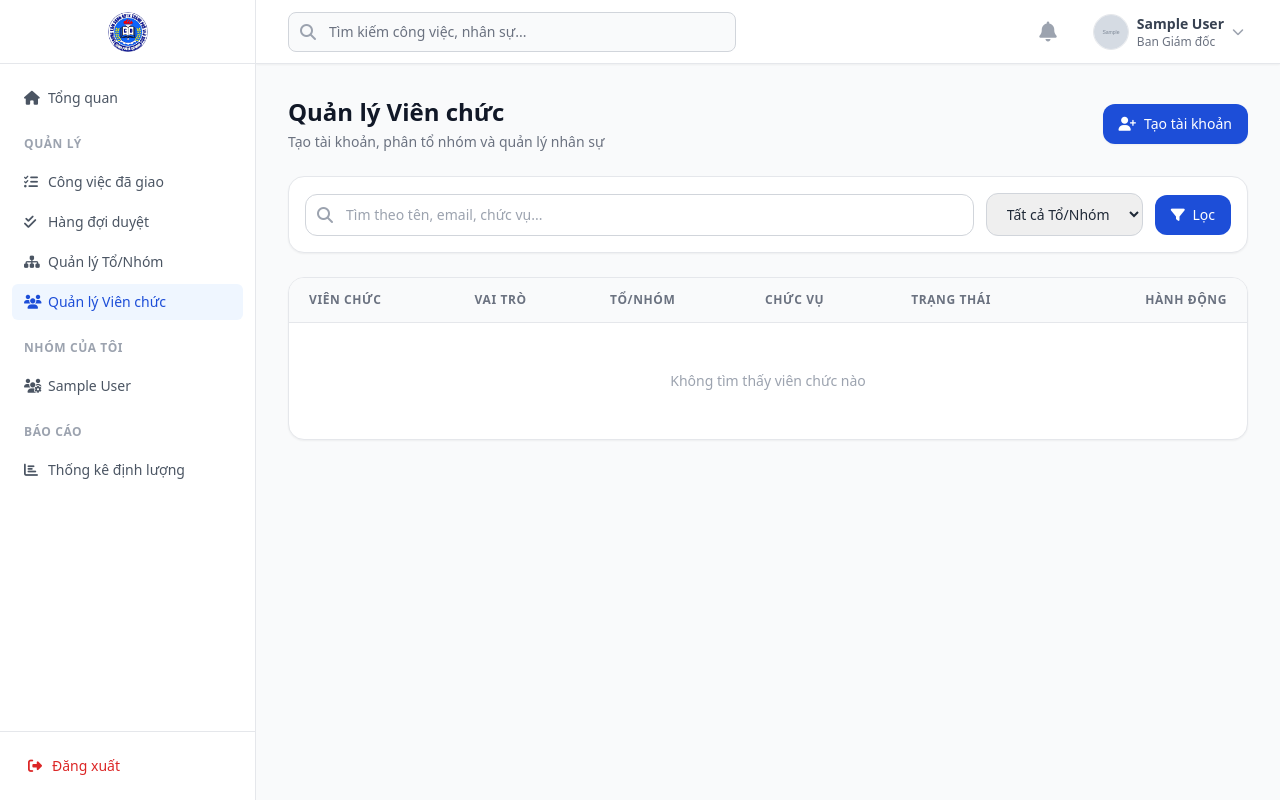
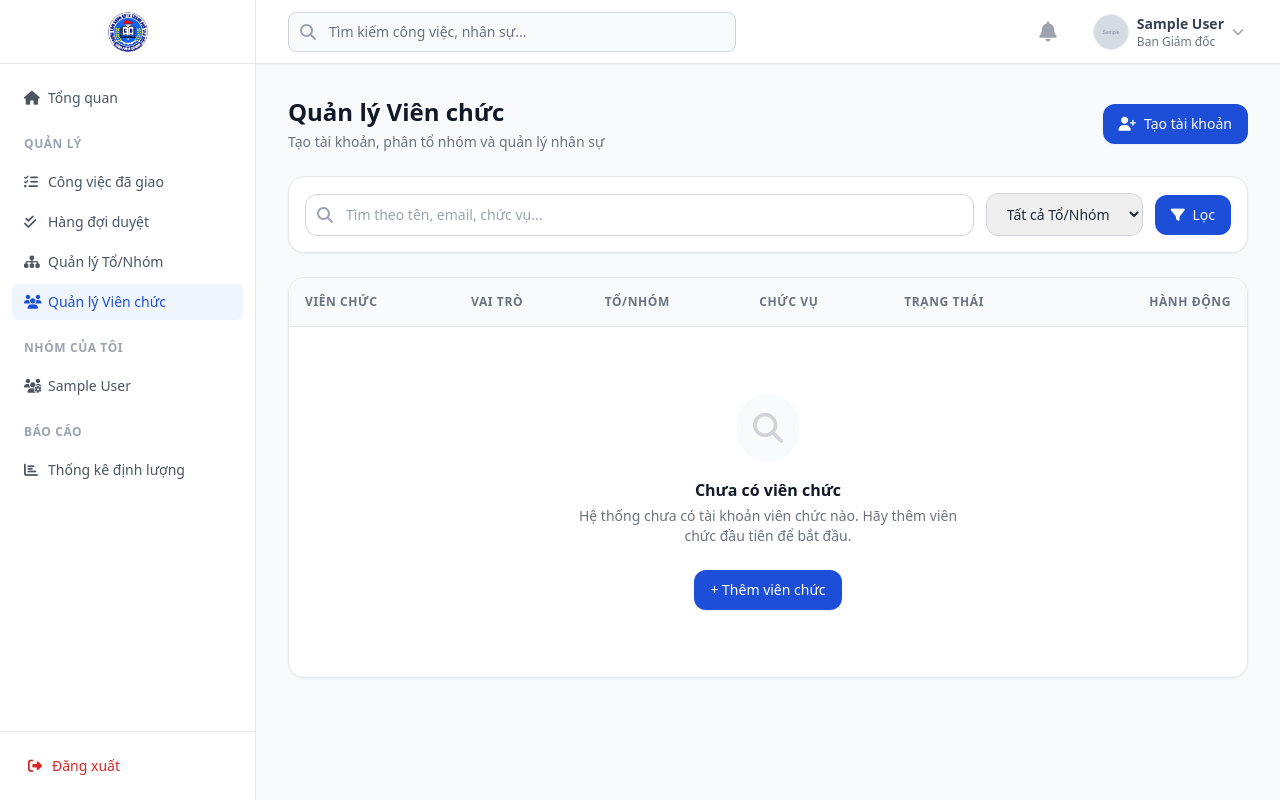
Before and after one commit to huynhhao1232/dghqtxtd, a Django app: page /manager/staff/ in a window 1280 px wide. Run offline with Django 5.2, Linux system fonts and the light colour scheme; a user stored in the database is signed in; tables that the repository leaves empty hold one stand-in row (values such as "Sample post"); grey boxes marked "Sample" are stand-in pictures; data that the repository does not hold is empty; some libraries are stand-ins or nearby versions.

Commit message:
Redesign staff list table cells and add filter empty state.
Co-authored-by: Cursor <cursoragent@cursor.com>

```diff
--- a/templates/manager/staff_list.html
+++ b/templates/manager/staff_list.html
@@ -40,35 +40,35 @@
             <table class="min-w-full divide-y divide-gray-200 text-sm">
                 <thead class="bg-gray-50">
                     <tr>
-                        <th class="px-5 py-3.5 text-left text-xs font-semibold text-gray-500 uppercase tracking-wider">Viên chức</th>
-                        <th class="px-5 py-3.5 text-left text-xs font-semibold text-gray-500 uppercase tracking-wider">Vai trò</th>
-                        <th class="px-5 py-3.5 text-left text-xs font-semibold text-gray-500 uppercase tracking-wider">Tổ/Nhóm</th>
-                        <th class="px-5 py-3.5 text-left text-xs font-semibold text-gray-500 uppercase tracking-wider">Chức vụ</th>
-                        <th class="px-5 py-3.5 text-left text-xs font-semibold text-gray-500 uppercase tracking-wider">Trạng thái</th>
-                        <th class="px-5 py-3.5 text-right text-xs font-semibold text-gray-500 uppercase tracking-wider">Hành động</th>
+                        <th class="align-middle py-4 px-4 text-left text-xs font-semibold text-gray-500 uppercase tracking-wider">Viên chức</th>
+                        <th class="align-middle py-4 px-4 whitespace-nowrap text-left text-xs font-semibold text-gray-500 uppercase tracking-wider">Vai trò</th>
+                        <th class="align-middle py-4 px-4 whitespace-nowrap text-left text-xs font-semibold text-gray-500 uppercase tracking-wider">Tổ/Nhóm</th>
+                        <th class="align-middle py-4 px-4 whitespace-nowrap text-left text-xs font-semibold text-gray-500 uppercase tracking-wider">Chức vụ</th>
+                        <th class="align-middle py-4 px-4 whitespace-nowrap text-left text-xs font-semibold text-gray-500 uppercase tracking-wider">Trạng thái</th>
+                        <th class="align-middle py-4 px-4 whitespace-nowrap text-right text-xs font-semibold text-gray-500 uppercase tracking-wider">Hành động</th>
                     </tr>
                 </thead>
                 <tbody class="divide-y divide-gray-100">
                     {% for s in staff_list %}
                     <tr class="hover:bg-gray-50/80 transition-colors">
-                        <td class="px-5 py-3.5">
+                        <td class="align-middle py-4 px-4">
                             <div class="flex items-center gap-3">
-                                <img src="{{ s.avatar_url }}" alt="" class="h-10 w-10 rounded-full object-cover border border-gray-200">
+                                <img src="{{ s.avatar_url }}" alt="" class="h-10 w-10 rounded-full object-cover border border-gray-200 shrink-0">
                                 <div>
-                                    <p class="font-medium text-gray-900">{{ s.full_name_vn }}</p>
-                                    <p class="text-xs text-gray-400">@{{ s.username }}{% if s.email %} · {{ s.email }}{% endif %}</p>
+                                    <div class="text-sm font-semibold text-gray-900">{{ s.full_name_vn }}</div>
+                                    <div class="text-xs text-gray-500">@{{ s.username }}{% if s.email %} · {{ s.email }}{% endif %}</div>
                                 </div>
                             </div>
                         </td>
-                        <td class="px-5 py-3.5">
-                            <span class="inline-flex items-center px-2.5 py-0.5 rounded-full text-xs font-medium
+                        <td class="align-middle py-4 px-4 whitespace-nowrap">
+                            <span class="inline-flex items-center px-2.5 py-0.5 rounded-full text-xs font-medium whitespace-nowrap
                                 {% if s.role == 'department' %}bg-indigo-50 text-indigo-700 ring-1 ring-inset ring-indigo-600/20
                                 {% elif s.role == 'director' %}bg-amber-50 text-amber-800 ring-1 ring-inset ring-amber-600/20
                                 {% else %}bg-gray-50 text-gray-700 ring-1 ring-inset ring-gray-500/20{% endif %}">
                                 {{ s.role_label }}
                             </span>
                         </td>
-                        <td class="px-5 py-3.5">
+                        <td class="align-middle py-4 px-4 whitespace-nowrap">
                             {% with depts=s.my_departments.all %}
                             {% if depts %}
                             <div class="flex flex-wrap gap-1">
@@ -83,32 +83,32 @@
                             {% endif %}
                             {% endwith %}
                         </td>
-                        <td class="px-5 py-3.5 text-gray-600">{{ s.position|default:"—" }}</td>
-                        <td class="px-5 py-3.5">
+                        <td class="align-middle py-4 px-4 whitespace-nowrap text-gray-600">{{ s.position|default:"—" }}</td>
+                        <td class="align-middle py-4 px-4 whitespace-nowrap">
                             {% if s.is_active %}
-                            <span class="inline-flex items-center gap-1.5 text-xs font-medium text-emerald-700">
-                                <span class="w-1.5 h-1.5 rounded-full bg-emerald-500"></span> Đang hoạt động
+                            <span class="inline-flex items-center gap-1.5 px-2.5 py-1 rounded-full text-xs font-medium bg-green-50 text-green-700 whitespace-nowrap">
+                                <span class="w-1.5 h-1.5 rounded-full bg-green-500"></span> Đang hoạt động
                             </span>
                             {% else %}
-                            <span class="inline-flex items-center gap-1.5 text-xs font-medium text-red-600">
+                            <span class="inline-flex items-center gap-1.5 px-2.5 py-1 rounded-full text-xs font-medium bg-red-50 text-red-700 whitespace-nowrap">
                                 <span class="w-1.5 h-1.5 rounded-full bg-red-500"></span> Đã khóa
                             </span>
                             {% endif %}
                         </td>
-                        <td class="px-5 py-3.5 text-right">
-                            <div class="inline-flex items-center gap-2">
+                        <td class="align-middle py-4 px-4 whitespace-nowrap text-right">
+                            <div class="flex items-center justify-end gap-2">
                                 <a href="?action=edit&staff_id={{ s.pk }}{% if dept_filter %}&department={{ dept_filter }}{% endif %}{% if q %}&q={{ q }}{% endif %}"
-                                   class="px-3 py-1.5 text-xs font-medium rounded-lg bg-blue-50 text-primary hover:bg-blue-100">
-                                    <i class="fas fa-pen mr-1"></i> Sửa
+                                   class="p-2 rounded-lg text-gray-400 hover:text-blue-600 hover:bg-blue-50" title="Sửa">
+                                    <i class="fas fa-pen"></i>
                                 </a>
                                 <form method="post" class="inline">
                                     {% csrf_token %}
                                     <input type="hidden" name="action" value="toggle_active">
                                     <input type="hidden" name="staff_id" value="{{ s.pk }}">
                                     <button type="submit"
-                                            class="px-3 py-1.5 text-xs font-medium rounded-lg {% if s.is_active %}bg-red-50 text-red-600 hover:bg-red-100{% else %}bg-emerald-50 text-emerald-700 hover:bg-emerald-100{% endif %}">
-                                        <i class="fas {% if s.is_active %}fa-lock{% else %}fa-lock-open{% endif %} mr-1"></i>
-                                        {% if s.is_active %}Khóa{% else %}Mở khóa{% endif %}
+                                            class="p-2 rounded-lg text-gray-400 {% if s.is_active %}hover:text-red-600 hover:bg-red-50{% else %}hover:text-green-600 hover:bg-green-50{% endif %}"
+                                            title="{% if s.is_active %}Khóa{% else %}Mở khóa{% endif %}">
+                                        <i class="fas {% if s.is_active %}fa-lock{% else %}fa-lock-open{% endif %}"></i>
                                     </button>
                                 </form>
                             </div>
@@ -116,7 +116,32 @@
                     </tr>
                     {% empty %}
                     <tr>
-                        <td colspan="6" class="px-5 py-12 text-center text-gray-400">Không tìm thấy viên chức nào</td>
+                        <td colspan="6" class="p-0">
+                            <div class="w-full py-16 min-h-[350px] flex flex-col items-center justify-center text-center px-4">
+                                <div class="bg-gray-50 rounded-full p-4 mb-4">
+                                    <i class="fas fa-search text-3xl text-gray-300"></i>
+                                </div>
+                                {% if q or dept_filter %}
+                                <p class="text-base font-semibold text-gray-900 mb-1">Không tìm thấy viên chức nào</p>
+                                <p class="text-sm text-gray-500 max-w-sm mb-6">Rất tiếc, không có kết quả nào phù hợp với bộ lọc hiện tại. Vui lòng thử lại với từ khóa khác.</p>
+                                {% else %}
+                                <p class="text-base font-semibold text-gray-900 mb-1">Chưa có viên chức</p>
+                                <p class="text-sm text-gray-500 max-w-sm mb-6">Hệ thống chưa có tài khoản viên chức nào. Hãy thêm viên chức đầu tiên để bắt đầu.</p>
+                                {% endif %}
+                                <div class="flex items-center gap-3">
+                                    {% if q or dept_filter %}
+                                    <a href="{% url 'manager_staff' %}"
+                                       class="inline-flex items-center px-4 py-2.5 border border-gray-300 text-sm font-medium rounded-xl text-gray-700 hover:bg-gray-50">
+                                        Xóa bộ lọc
+                                    </a>
+                                    {% endif %}
+                                    <a href="{% url 'manager_staff' %}?action=create"
+                                       class="inline-flex items-center px-4 py-2.5 bg-primary text-white text-sm font-medium rounded-xl hover:bg-blue-800 shadow-sm">
+                                        + Thêm viên chức
+                                    </a>
+                                </div>
+                            </div>
+                        </td>
                     </tr>
                     {% endfor %}
                 </tbody>
```
